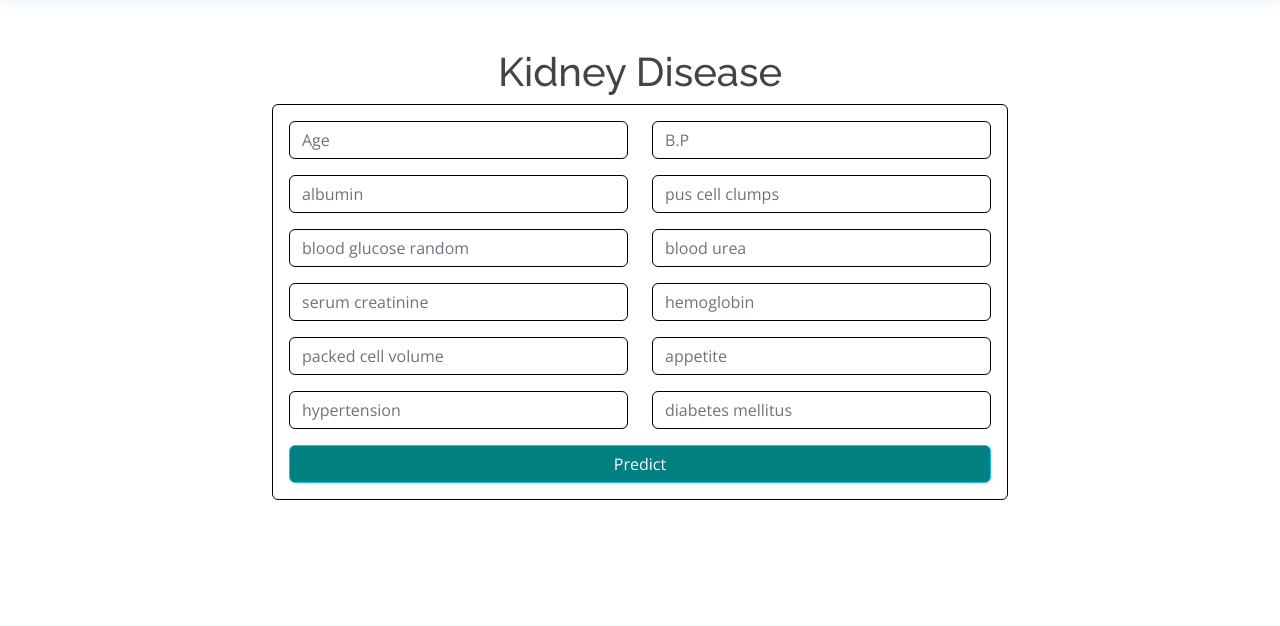
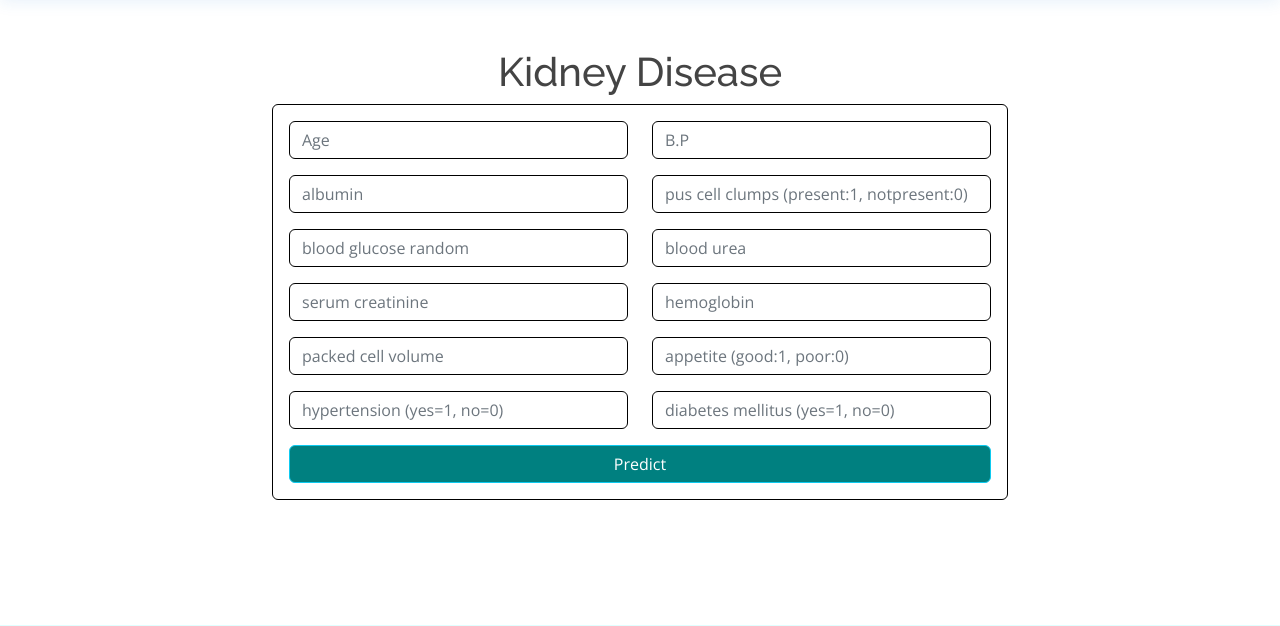
Before and after one commit to geethaguruju/Virtual-Disease-Diagnosis-System, a Flask app: page /kidney in a window 1280 px wide; the page is wider, and only the part inside the window is pictured. Shown: the part 75-701 px from the top of that part. Run offline with Flask 2, Linux system fonts and the light colour scheme; parts of the project's set-up code (start-up, migrations or seed data) failed here and were passed over; some libraries are stand-ins or nearby versions.

Commit message:
Update kidney.html

```diff
--- a/template/kidney.html
+++ b/template/kidney.html
@@ -1,5 +1,5 @@
 {% extends 'main.html' %}
-{% block content %}
+{% block content %} <!-- 1st REC: FAIL. 252 REC: HEALTHY    -->
 <script type = "text/javascript">
     function validate(){
         if( document.kidney.age.value == ""  || document.kidney.bp.value == "" || document.kidney.al.value == "" || document.kidney.pcc.value == "" || document.kidney.bgr.value == "" || document.kidney.bu.value == "" || document.kidney.sc.value == "" || document.kidney.hemo.value == "" || document.kidney.pcv.value == "" || document.kidney.appet.value == "" || document.kidney.htn.value == ""|| document.kidney.dm.value == "" ) {
@@ -40,7 +40,7 @@
 
                     <div class="col-md-6">
                         <div class="form-group">
-                            <input style="border: 1px solid black;" class="form-control" type="text" id="pcc" name="pcc" placeholder="pus cell clumps">
+                            <input style="border: 1px solid black;" class="form-control" type="text" id="pcc" name="pcc" placeholder="pus cell clumps (present:1, notpresent:0)">
                         </div>
                     </div>
                 </div>
@@ -77,19 +77,19 @@
 
                     <div class="col-md-6">
                         <div class="form-group">
-                            <input style="border: 1px solid black;" class="form-control" type="text" id="appet" name="appet" placeholder="appetite">
+                            <input style="border: 1px solid black;" class="form-control" type="text" id="appet" name="appet" placeholder="appetite (good:1, poor:0)">
                         </div>
                     </div>
                 </div>
                 <div class="row">
                     <div class="col-md-6">
                         <div class="form-group">
-                            <input style="border: 1px solid black;" class="form-control" type="text" id="htn" name="htn" placeholder="hypertension">
+                            <input style="border: 1px solid black;" class="form-control" type="text" id="htn" name="htn" placeholder="hypertension (yes=1, no=0)">
                         </div>
                     </div>
                     <div class="col-md-6">
                         <div class="form-group">
-                            <input style="border: 1px solid black;" class="form-control" type="text" id="dm" name="dm" placeholder="diabetes mellitus">
+                            <input style="border: 1px solid black;" class="form-control" type="text" id="dm" name="dm" placeholder="diabetes mellitus (yes=1, no=0)">
                         </div>
                     </div>
                 </div>
```
